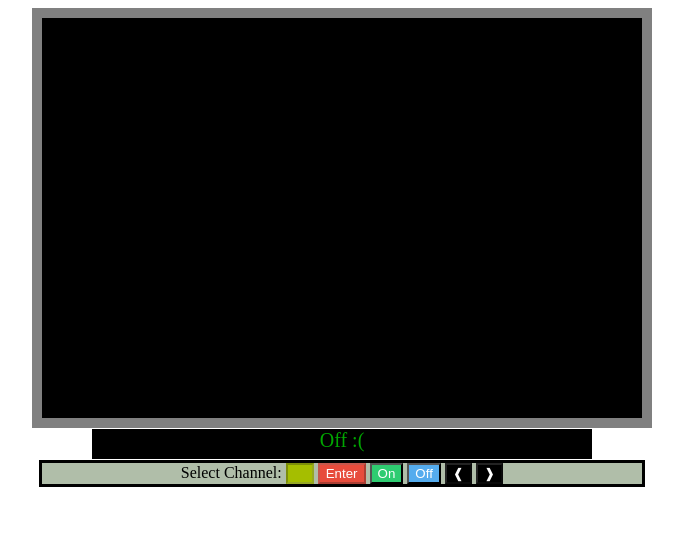
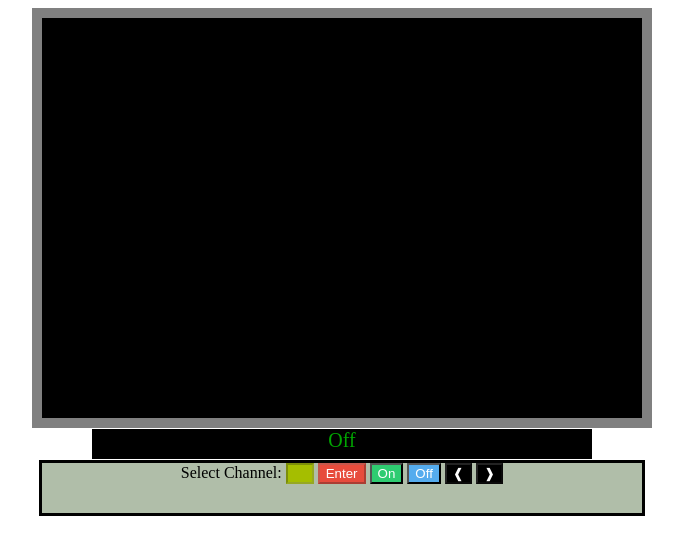
Before and after one commit to Joe-Gigs/CanvasTv, a plain HTML site: page index.html in a window 1280 px wide. Both pictures are taken after a click on the button "Off". Shown: the whole page, without its empty margins (298-981 px from the left). Drawn offline with Linux system fonts and the light colour scheme.

Commit message:
debugging begins

```diff
--- a/CSS/style.css
+++ b/CSS/style.css
@@ -69,6 +69,7 @@ html{
     text-align: center;
     border: 3px solid black;
     width: 600px;
+    height: 50px;
     margin: 0 auto;
     background-color: #B0BEA9;
 }
--- a/JS/main.js
+++ b/JS/main.js
@@ -9,7 +9,6 @@ window.onload = function() {
 
     canvas.style.backgroundColor = "black";
     document.getElementById('greet').innerHTML = "Off";
-
 };
 
 function draw() {
@@ -125,7 +124,7 @@ function checkChannel() {
         case 5:
             canvas.style.backgroundColor = ""
             canvas.style.backgroundImage = "url('IMG/jtrain.jpg')";
-            document.getElementById('greet').innerHTML = "<a href=https://www.beatport.com/release/j-train-remixes/1711453>J Train Remixes(Del Sol Music)</a>"
+            document.getElementById('greet').innerHTML = "<a href=https://www.beatport.com/release/j-train-remixes/1711453>J Train Remixes (Del Sol Music)</a>"
             break;
         default:
             document.getElementById('greet').innerHTML = "empty";
@@ -137,8 +136,6 @@ function turnOff() {
     var ctx = canvas.getContext('2d');
     var current_channel = document.getElementById('select').value;
     var newValue = parseInt(current_channel);
-
-
     var u = document.getElementById('turn_on');
     var w = document.getElementById('select');
     var x = document.getElementById('up');
@@ -150,14 +147,14 @@ function turnOff() {
     x.disabled = true;
     y.disabled = true;
     z.disabled = true;
-
     x.style.color = "white";
     y.style.color = 'white';
 
+    // document.getElementById('select').value = 0;
 
     canvas.style.backgroundColor = 'black';
     canvas.style.backgroundImage = "";
-    document.getElementById('greet').innerHTML = "Off :(";
+    document.getElementById('greet').innerHTML = "Off";
 };
 
 function channelUp() {
```
